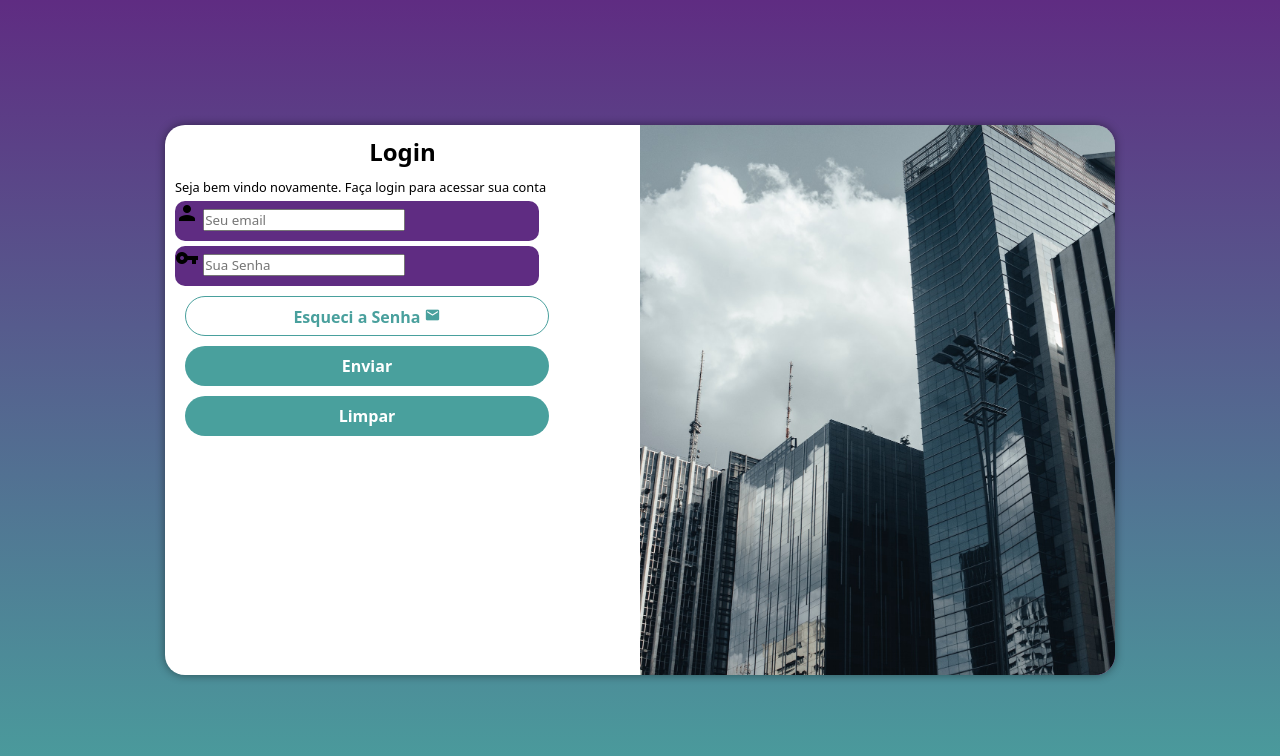
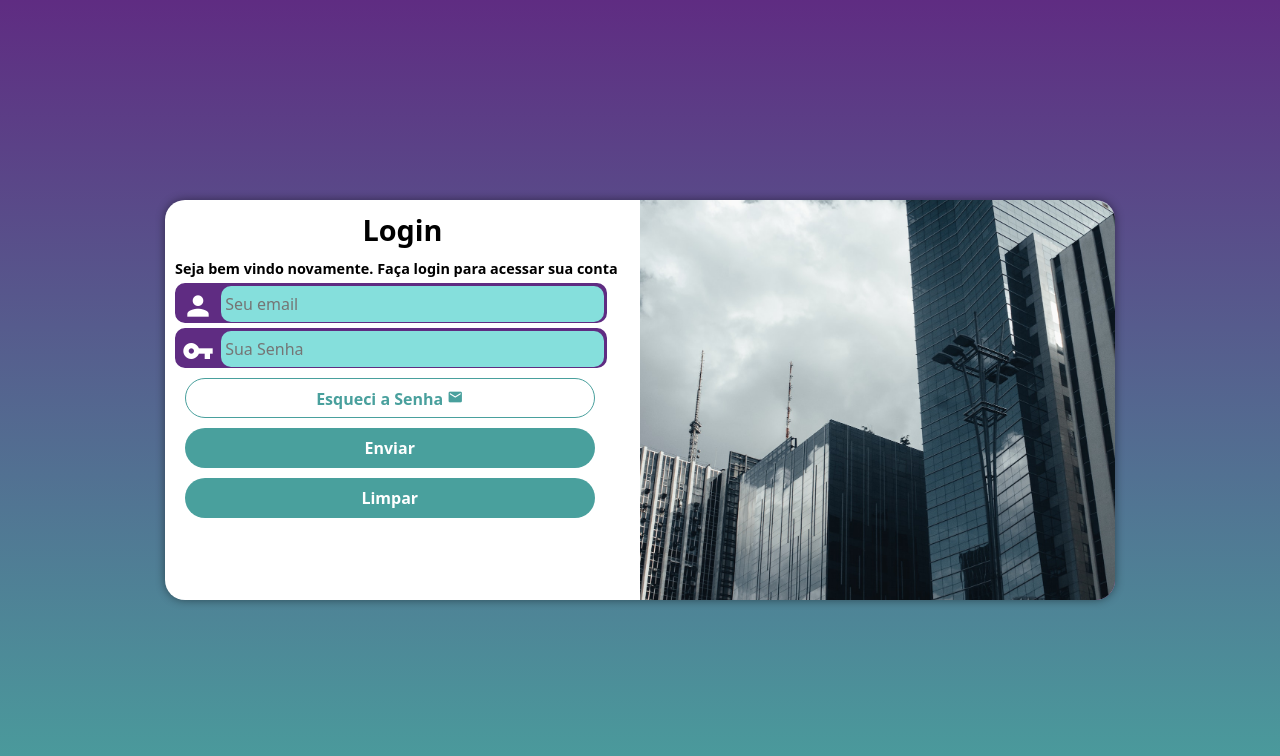
Before and after one commit to HenriqueCosmo/projeto-login, a plain HTML site: page index.html in a window 1280 px wide. Drawn offline with Linux system fonts and the light colour scheme.

Commit message:
finalizado

```diff
--- a/estilos/media.style.css
+++ b/estilos/media.style.css
@@ -9,6 +9,8 @@
 
     section#login{
         width:80vw;
+        height: 280px;
+
 
     }
 
@@ -35,6 +37,7 @@
 
     section#login{
         width:950px;
+        height: 400px;
 
     }
 
--- a/estilos/style.css
+++ b/estilos/style.css
@@ -29,7 +29,6 @@ section#login{
     position: absolute;
     top: 50%;
     left: 50%;
-    transform: translate(-50%, -50%);
     width: 280px;
     height: 550px;
     border-radius: 20px;
@@ -38,6 +37,7 @@ section#login{
     box-shadow: 0px 0px 10px rgba(0, 0, 0, 0.446);
     transition: width 0.5s, height 0.5s;
     transition-timing-function: ease;
+    transform: translate(-50%, -50%);
 
 }
 
@@ -64,26 +64,58 @@ section#login > div#formulario{
 section#login > div#formulario > h1{
     text-align: center;
     margin-bottom: 10px;
+    font-size: 1.8em;
+
 
 
 }
 
 section#login > div#formulario > p{
-    font-size: 0.8em;
+    font-size: 0.9em;
+    font-weight: bolder;
+
 }
 
 form > div.campo{
     background-color: var(--cor2);
     display: block;
-    width: 80%;
+    width: 95%;
     height: 40px;
     border-radius: 10px;
     margin: 5px 0px;
+    border: 2px solid var(--cor2);
 }
+
+
 
 div.campo > label {
     display: none;
 }
+
+div.campo > span{
+    color: white;
+    font-size: 2em;
+
+    width: 40px;
+    padding: 5px;
+}
+
+div.campo > input{
+    background-color: #85dfdc;
+    font-size: 1em;
+    width: calc(100% - 45px);
+    height: 100%;
+    border: none;
+    border-radius: 10px;
+    padding: 4px;
+    transform: translateY(-12px);
+}
+
+div.campo > input:focus-within{
+    background-color: white;
+
+}
+
 
 
 
@@ -94,7 +126,7 @@ div.campo > label {
 form > input[type=submit], input[type=reset]{
     display: block;
     font-size: 1em;
-    width: 80%;
+    width: 90%;
     height: 40px;
     background-color: var(--cor1);
     color: white;
@@ -115,7 +147,7 @@ form > a.botao{
     display: block;
     text-align: center;
     font-size: 1em;
-    width: 80%;
+    width: 90%;
     height: 40px;
     background-color: white;
     text-decoration: none;
```
